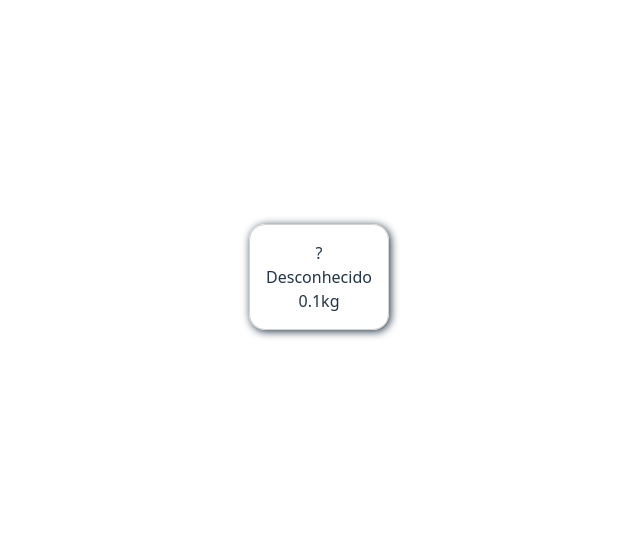
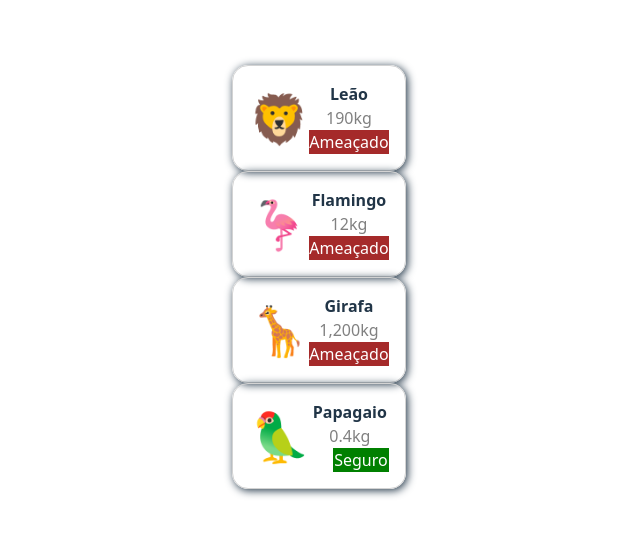
Before and after one commit to ufjf-dcc207/ufjf-dcc207-2025-3-a-atv03-igorknop, a React (Vite) app: page / in a window 1280 px wide. Shown: the part 123-658 px from the top of the page, without its empty margins (321-961 px from the left). Built offline with nearby package versions, Linux system fonts and the light colour scheme.

Commit message:
:lipstick: adiciona layout para animal

```diff
--- a/src/Animal.css
+++ b/src/Animal.css
@@ -3,4 +3,36 @@
     border-radius: 1em;
     padding: 1em;
     box-shadow: 0.1em 0.1em 0.5em;
+    display: grid;
+    grid-template-areas:
+        "icone nome nome"
+        "icone peso peso"
+        "icone . extincao";
 }
+
+.animal .icone {
+    font-size: 3em;
+    grid-area: icone;
+}
+
+.animal .nome {
+    font-weight: bolder;
+    grid-area: nome;
+}
+
+.animal .peso {
+    color: grey;
+    grid-area: peso;
+}
+
+.animal .extincao {
+    grid-area: extincao;
+    color: white;
+    background-color: brown;
+}
+
+.animal .seguro {
+    grid-area: extincao;
+    color: white;
+    background-color: green;
+}
--- a/src/Animal.tsx
+++ b/src/Animal.tsx
@@ -11,10 +11,12 @@ type AnimalProps = {
 export default function Animal({ icone = "?", nome = "Desconhecido", peso = 0.1, emExtincao = false }: AnimalProps) {
     return (
         <div className="animal">
-            <div>{icone}</div>
-            <div>{nome}</div>
-            <div>{peso.toLocaleString()}kg</div>
-            <div>{emExtincao}</div>
+            <div className="icone">{icone}</div>
+            <div className="nome">{nome}</div>
+            <div className="peso">{peso.toLocaleString()}kg</div>
+            {emExtincao ? <div className="extincao">Ameaçado</div>
+                : <div className="seguro">Seguro</div>
+            }
         </div>
     );
 }
--- a/src/App.tsx
+++ b/src/App.tsx
@@ -5,7 +5,11 @@ function App() {
 
   return (
     <div>
-      <Animal />
+      <Animal icone='🦁' nome='Leão' peso={190} emExtincao={true}/>
+      <Animal icone='🦩' nome='Flamingo' peso={12} emExtincao={true}/>
+      <Animal icone='🦒' nome='Girafa' peso={1200} emExtincao={true}/>
+      <Animal icone='🦜' nome='Papagaio' peso={0.4} emExtincao={false}/>
+
     </div>
   )
 }
```
